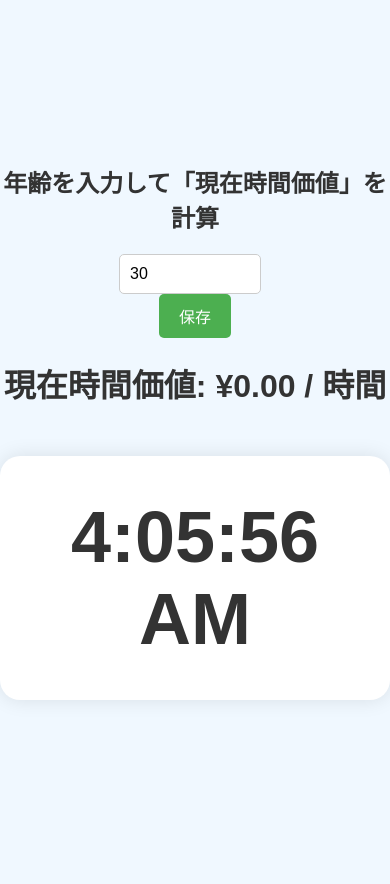
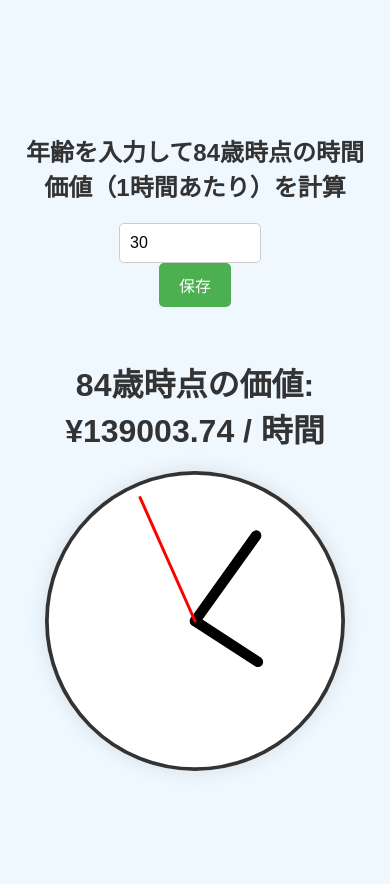
Before and after one commit to babaginji/invest_clock, a Flask app: page / in a window 390 px wide. Before the commit the page ends 700 px from the top, so only its background shows below. Run offline with Flask 3, Linux system fonts and the light colour scheme.

Commit message:
Fix responsive design for mobile

```diff
--- a/app.py
+++ b/app.py
@@ -1,38 +1,24 @@
 from flask import Flask, render_template
-from datetime import datetime
 
 app = Flask(__name__)
 
-# 設定
 TARGET_AGE = 84
 ANNUAL_INTEREST = 0.07  # 7%
 
 
 def calculate_future_value(age):
-    """
-    現在年齢ageの1秒=1円を84歳まで複利計算
-    """
+    """現在年齢ageの1秒=1円を84歳まで複利計算"""
     years_to_go = TARGET_AGE - age
-    principal_per_second = 1  # 1秒1円
-    fv = principal_per_second * (1 + ANNUAL_INTEREST) ** years_to_go
-    return fv
-
-
-def current_time_value(age):
-    """
-    現在価値の1時間あたりの値段を計算
-    """
-    fv = calculate_future_value(age)
-    return fv / (365.25 * 24)  # 1時間あたり
+    return 1 * (1 + ANNUAL_INTEREST) ** years_to_go
 
 
 @app.route("/")
 def index():
-    # 年齢はクライアント側(localStorage)で管理するのでサーバーでは固定値不要
-    default_age = 30  # 初回表示用
-    time_value = current_time_value(default_age)
+    default_age = 30
+    fv_per_second = calculate_future_value(default_age)
+    fv_per_hour = fv_per_second * 3600  # 1時間あたり
     return render_template(
-        "clock.html", time_value=round(time_value, 2), default_age=default_age
+        "clock.html", default_age=default_age, future_value=round(fv_per_hour, 2)
     )
 
 
--- a/static/style.css
+++ b/static/style.css
@@ -12,7 +12,8 @@ body {
     flex-direction: column;
     align-items: center;
     justify-content: center;
-    height: 100vh;
+    min-height: 100vh;
+    padding: 20px;
 }
 
 h1, h2 {
@@ -36,18 +37,15 @@ button {
     background-color: #4CAF50;
     color: white;
     cursor: pointer;
+    margin-bottom: 30px;
 }
 
 button:hover {
     background-color: #45a049;
 }
 
-.clock {
-    font-size: 72px;
-    font-weight: bold;
-    background: #fff;
-    padding: 40px;
-    border-radius: 20px;
+#clockCanvas {
+    background-color: #fff;
+    border-radius: 50%;
     box-shadow: 0 0 20px rgba(0,0,0,0.1);
-    margin-top: 30px;
 }
--- a/templates/clock.html
+++ b/templates/clock.html
@@ -8,12 +8,13 @@
 </head>
 <body>
     <div class="container">
-        <h2>年齢を入力して「現在時間価値」を計算</h2>
+        <h2>年齢を入力して84歳時点の時間価値（1時間あたり）を計算</h2>
         <input type="number" id="ageInput" min="0" max="120" placeholder="年齢を入力">
         <button onclick="saveAge()">保存</button>
 
-        <h1 id="timeValue">現在時間価値: ¥{{ time_value }} / 時間</h1>
-        <div class="clock" id="clock"></div>
+        <h1 id="timeValue">84歳時点の価値: ¥{{ future_value }} / 時間</h1>
+
+        <canvas id="clockCanvas" width="300" height="300"></canvas>
     </div>
 
     <script>
@@ -22,24 +23,13 @@
 
         function calculateFutureValue(age) {
             const yearsToGo = TARGET_AGE - age;
-            const principal = 1; // 1秒1円
-            return principal * Math.pow(1 + ANNUAL_INTEREST, yearsToGo);
-        }
-
-        function currentTimeValue(age) {
-            const fv = calculateFutureValue(age);
-            return fv / (365.25 * 24); // 1時間あたり
-        }
-
-        function updateClock() {
-            const now = new Date();
-            const clock = document.getElementById('clock');
-            clock.textContent = now.toLocaleTimeString();
+            return Math.pow(1 + ANNUAL_INTEREST, yearsToGo); // 1秒あたり
         }
 
         function updateTimeValue(age) {
-            const timeVal = currentTimeValue(age).toFixed(2);
-            document.getElementById('timeValue').textContent = `現在時間価値: ¥${timeVal} / 時間`;
+            const fv_per_second = calculateFutureValue(age);
+            const fv_per_hour = fv_per_second * 3600;
+            document.getElementById('timeValue').textContent = `84歳時点の価値: ¥${fv_per_hour.toFixed(2)} / 時間`;
         }
 
         function saveAge() {
@@ -51,21 +41,80 @@
                 alert("0~120の有効な年齢を入力してください");
             }
         }
-    </script>
-    <script>
+
+        function drawClock() {
+            const canvas = document.getElementById('clockCanvas');
+            const ctx = canvas.getContext('2d');
+            const radius = canvas.height / 2;
+            ctx.translate(radius, radius);
+            setInterval(() => {
+                drawFace(ctx, radius);
+                drawTime(ctx, radius);
+            }, 1000);
+        }
+
+        function drawFace(ctx, radius) {
+            ctx.clearRect(-radius, -radius, radius*2, radius*2);
+            ctx.beginPath();
+            ctx.arc(0, 0, radius, 0, 2*Math.PI);
+            ctx.fillStyle = 'white';
+            ctx.fill();
+            ctx.strokeStyle = '#333';
+            ctx.lineWidth = radius*0.05;
+            ctx.stroke();
+
+            ctx.font = radius*0.15 + "px Arial";
+            ctx.textAlign = "center";
+            ctx.textBaseline = "middle";
+            for (let num=1; num<=12; num++) {
+                const ang = num * Math.PI / 6;
+                ctx.rotate(ang);
+                ctx.translate(0, -radius*0.85);
+                ctx.rotate(-ang);
+                ctx.fillText(num.toString(), 0, 0);
+                ctx.rotate(ang);
+                ctx.translate(0, radius*0.85);
+                ctx.rotate(-ang);
+            }
+        }
+
+        function drawTime(ctx, radius) {
+            const now = new Date();
+            let hour = now.getHours() % 12;
+            let minute = now.getMinutes();
+            let second = now.getSeconds();
+
+            hour = (hour*Math.PI/6) + (minute*Math.PI/(6*60)) + (second*Math.PI/(360*60));
+            drawHand(ctx, hour, radius*0.5, radius*0.07);
+
+            minute = (minute*Math.PI/30) + (second*Math.PI/(30*60));
+            drawHand(ctx, minute, radius*0.7, radius*0.07);
+
+            second = second*Math.PI/30;
+            drawHand(ctx, second, radius*0.9, radius*0.02, 'red');
+        }
+
+        function drawHand(ctx, pos, length, width, color='black') {
+            ctx.beginPath();
+            ctx.lineWidth = width;
+            ctx.lineCap = "round";
+            ctx.strokeStyle = color;
+            ctx.moveTo(0,0);
+            ctx.rotate(pos);
+            ctx.lineTo(0, -length);
+            ctx.stroke();
+            ctx.rotate(-pos);
+        }
+
         window.onload = function() {
             var age = parseInt(localStorage.getItem('userAge'));
             if (!age) {
-                // default_age を文字列として埋め込み
                 age = parseInt("{{ default_age }}");
             }
             document.getElementById('ageInput').value = age;
             updateTimeValue(age);
-            updateClock();
-            setInterval(updateClock, 1000);
+            drawClock();
         };
     </script>
-
-
-
+</body>
 </html>
```
